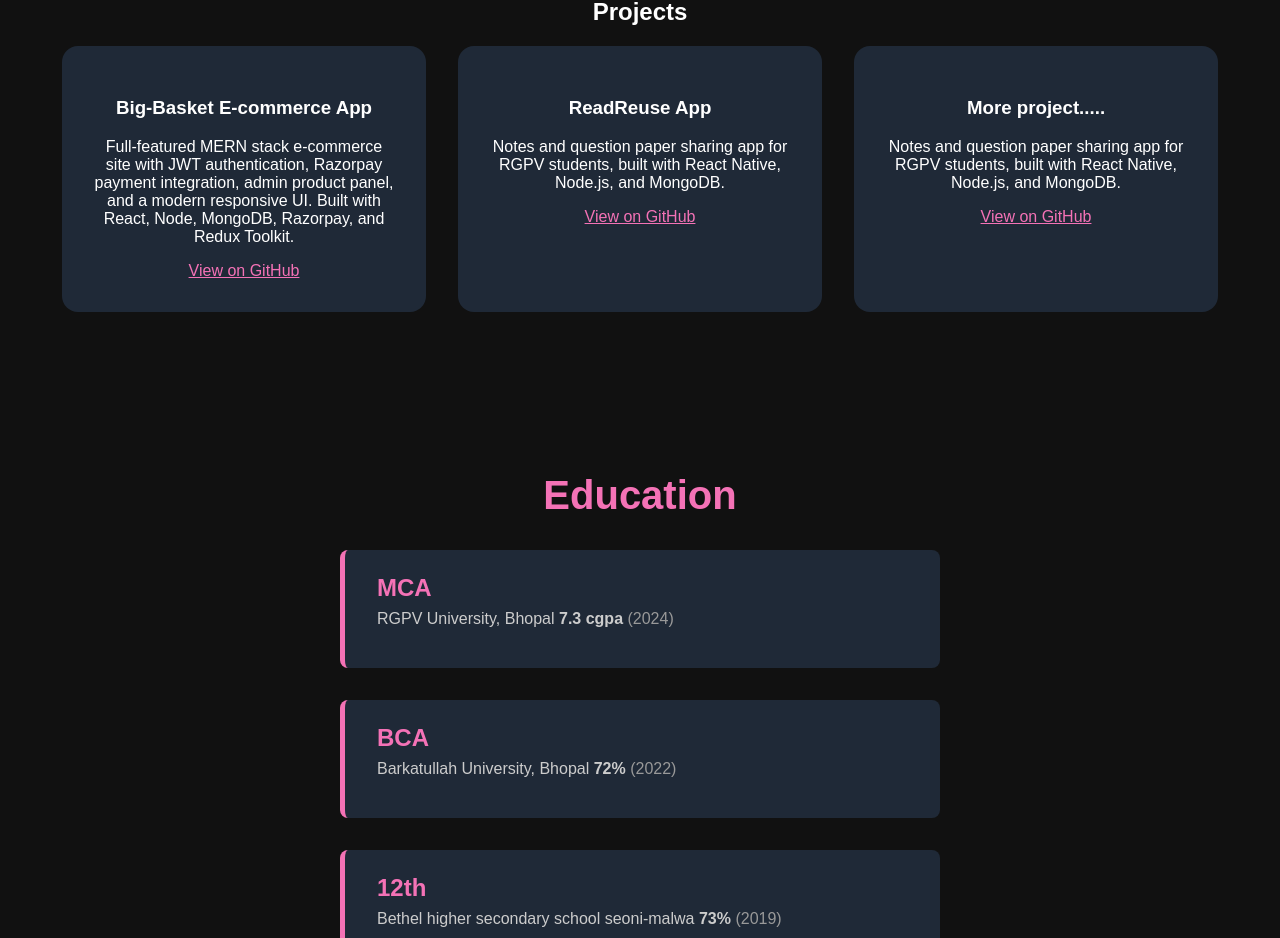
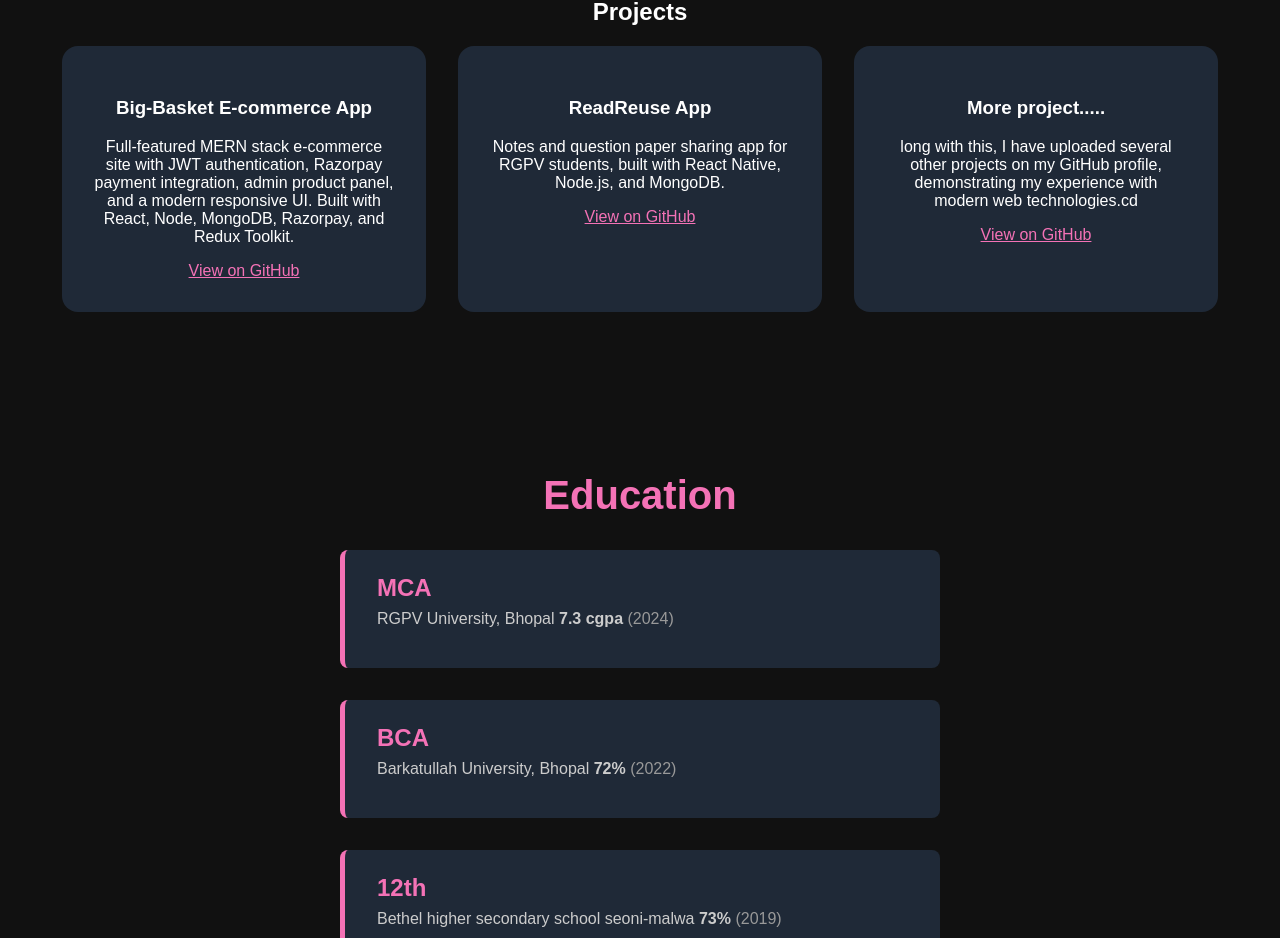
Before and after one commit to shubhamlowanshi/Portfolio, a React (Vite) app: page / in a window 1280 px wide. Shown: the part 2259-3197 px from the top of the page. Built offline with nearby package versions, Linux system fonts and the light colour scheme.

Commit message:
feat-added

```diff
--- a/src/App.jsx
+++ b/src/App.jsx
@@ -40,7 +40,7 @@
   },
   {
   title:"More project.....",
-  description: "Notes and question paper sharing app for RGPV students, built with React Native, Node.js, and MongoDB.",
+  description: "long with this, I have uploaded several other projects on my GitHub profile, demonstrating my experience with modern web technologies.cd",
     github: "https://github.com/shubhamlowanshi?tab=repositories",
   }
 ];
```
